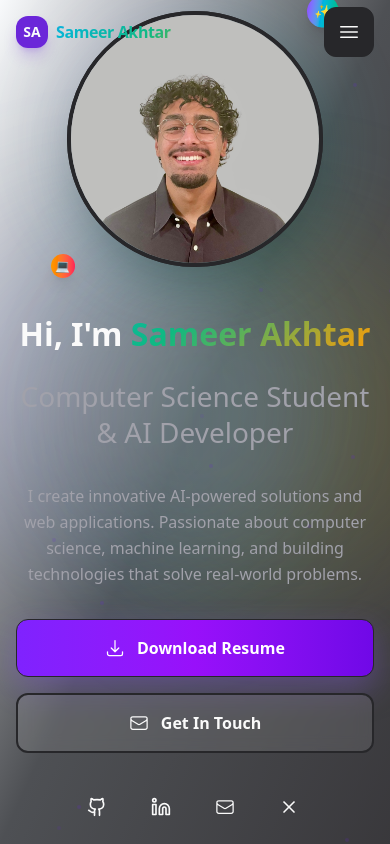
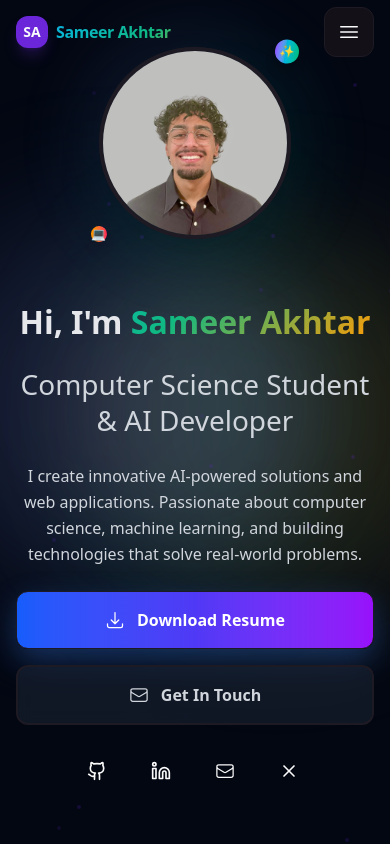
Before and after one commit to Smear6uard/sameerakhtar.dev, a Next.js app: page / in a window 390 px wide. Shown: the top 844 px of the page. Built offline with nearby package versions, Linux system fonts and the light colour scheme.

Commit message:
fixed UI for mobile
🤖 Generated with [Claude Code](https://claude.com/claude-code)

Co-Authored-By: Claude <noreply@anthropic.com>

```diff
--- a/src/app/globals.css
+++ b/src/app/globals.css
@@ -24,24 +24,24 @@
 }
 
 .dark {
-  --background: 240 10% 3.9%;
+  --background: 260 30% 3%;
   --foreground: 0 0% 98%;
-  --card: 240 10% 3.9%;
+  --card: 260 25% 5%;
   --card-foreground: 0 0% 98%;
-  --popover: 240 10% 3.9%;
+  --popover: 260 30% 3%;
   --popover-foreground: 0 0% 98%;
   --primary: 263 70% 50%;
   --primary-foreground: 210 40% 98%;
-  --secondary: 240 3.7% 15.9%;
+  --secondary: 260 20% 8%;
   --secondary-foreground: 0 0% 98%;
-  --muted: 240 3.7% 15.9%;
+  --muted: 260 20% 8%;
   --muted-foreground: 240 5% 64.9%;
-  --accent: 240 3.7% 15.9%;
+  --accent: 260 20% 8%;
   --accent-foreground: 0 0% 98%;
   --destructive: 0 62.8% 30.6%;
   --destructive-foreground: 0 0% 98%;
-  --border: 240 3.7% 15.9%;
-  --input: 240 3.7% 15.9%;
+  --border: 260 15% 12%;
+  --input: 260 15% 12%;
   --ring: 263 70% 50%;
 }
 
--- a/src/components/footer.tsx
+++ b/src/components/footer.tsx
@@ -1,18 +1,64 @@
 "use client";
 
 import { Heart } from "lucide-react";
+import Link from "next/link";
 
 export function Footer() {
+  const currentYear = new Date().getFullYear();
+
+  const navLinks = [
+    { name: "About", href: "#about" },
+    { name: "Projects", href: "#projects" },
+    { name: "Skills", href: "#skills" },
+    { name: "Resume", href: "#resume" },
+    { name: "Contact", href: "#contact" },
+  ];
+
   return (
     <footer className="border-t border-border/50 bg-background/30 backdrop-blur-sm">
-      <div className="container mx-auto px-4 sm:px-6 lg:px-8 py-6">
-        <div className="flex flex-col items-center space-y-3">
-          <p className="text-sm text-muted-foreground flex items-center gap-1.5">
-            Made with <Heart className="w-3 h-3 text-red-500 fill-red-500" /> by Sameer Akhtar
-          </p>
-          <p className="text-xs text-muted-foreground/70">
-            © {new Date().getFullYear()} All rights reserved.
-          </p>
+      <div className="container mx-auto px-4 sm:px-6 lg:px-8">
+        <div className="py-8">
+          <div className="flex flex-col md:flex-row items-center justify-between gap-6">
+            {/* Brand */}
+            <div className="flex items-center gap-3">
+              <div className="w-10 h-10 rounded-xl bg-primary flex items-center justify-center shadow-lg shadow-primary/25">
+                <span className="text-primary-foreground font-bold text-lg">SA</span>
+              </div>
+              <div>
+                <h3 className="font-bold text-base gradient-text">Sameer Akhtar</h3>
+                <p className="text-xs text-muted-foreground">Computer Science Student & AI Developer</p>
+              </div>
+            </div>
+
+            {/* Quick Links */}
+            <nav className="flex flex-wrap items-center justify-center gap-6">
+              {navLinks.map((link) => (
+                <Link
+                  key={link.name}
+                  href={link.href}
+                  className="text-sm text-muted-foreground hover:text-primary transition-colors duration-200"
+                >
+                  {link.name}
+                </Link>
+              ))}
+            </nav>
+          </div>
+        </div>
+
+        {/* Bottom Bar */}
+        <div className="border-t border-border/30 py-4">
+          <div className="flex flex-col sm:flex-row items-center justify-between gap-4">
+            <div className="flex items-center gap-1.5 text-sm text-muted-foreground">
+              <span>Made with</span>
+              <Heart className="w-3 h-3 text-red-500 fill-red-500" />
+              <span>by Sameer Akhtar</span>
+            </div>
+            <div className="flex items-center gap-4 text-xs text-muted-foreground/70">
+              <span>© {currentYear} All rights reserved.</span>
+              <span>•</span>
+              <span>Built with Next.js & Tailwind CSS</span>
+            </div>
+          </div>
         </div>
       </div>
     </footer>
--- a/src/components/sections/contact-section.tsx
+++ b/src/components/sections/contact-section.tsx
@@ -34,7 +34,7 @@ const contactInfo = [
 const socialLinks = [
   { name: "GitHub", href: "https://github.com/Smear6uard", icon: GithubIcon },
   { name: "LinkedIn", href: "https://linkedin.com/in/sameerakhtar", icon: LinkedinIcon },
-  { name: "X (Twitter)", href: "https://twitter.com/sameerakhtar", icon: X },
+  { name: "X (Twitter)", href: "https://x.com/s_ameer_akhtar", icon: X },
 ];
 
 export function ContactSection() {
--- a/src/components/sections/hero-section.tsx
+++ b/src/components/sections/hero-section.tsx
@@ -63,13 +63,13 @@ export function HeroSection() {
   return (
     <section className="min-h-[100vh] flex items-center justify-center relative overflow-hidden">
       {/* Enhanced Animated Background */}
-      <div className="absolute inset-0 bg-gradient-to-br from-slate-50 via-blue-50/30 to-purple-50/20 dark:from-slate-950/95 dark:via-blue-950/90 dark:to-purple-950/95" />
+      <div className="absolute inset-0 bg-gray-950" />
 
       {/* Animated gradient orbs with more movement */}
       <div className="absolute inset-0 overflow-hidden pointer-events-none">
-        <div className="absolute top-1/4 -left-20 w-96 h-96 bg-gradient-to-r from-violet-400/15 to-cyan-400/15 dark:from-violet-500/40 dark:to-cyan-500/40 rounded-full blur-3xl float" style={{ animationDelay: '0s', animationDuration: '8s' }} />
-        <div className="absolute bottom-1/4 -right-20 w-96 h-96 bg-gradient-to-r from-emerald-400/15 to-amber-400/15 dark:from-emerald-500/40 dark:to-amber-500/40 rounded-full blur-3xl float" style={{ animationDelay: '2s', animationDuration: '10s' }} />
-        <div className="absolute top-1/2 left-1/2 transform -translate-x-1/2 -translate-y-1/2 w-64 h-64 bg-gradient-to-r from-rose-400/10 to-violet-400/10 dark:from-rose-500/30 dark:to-violet-500/30 rounded-full blur-2xl float" style={{ animationDelay: '4s', animationDuration: '12s' }} />
+        <div className="absolute top-1/4 -left-20 w-96 h-96 bg-gradient-to-r from-violet-400/15 to-cyan-400/15 dark:from-violet-500/5 dark:to-cyan-500/5 rounded-full blur-3xl float" style={{ animationDelay: '0s', animationDuration: '8s' }} />
+        <div className="absolute bottom-1/4 -right-20 w-96 h-96 bg-gradient-to-r from-emerald-400/15 to-amber-400/15 dark:from-emerald-500/5 dark:to-amber-500/5 rounded-full blur-3xl float" style={{ animationDelay: '2s', animationDuration: '10s' }} />
+        <div className="absolute top-1/2 left-1/2 transform -translate-x-1/2 -translate-y-1/2 w-64 h-64 bg-gradient-to-r from-rose-400/10 to-violet-400/10 dark:from-rose-500/3 dark:to-violet-500/3 rounded-full blur-2xl float" style={{ animationDelay: '4s', animationDuration: '12s' }} />
       </div>
 
       {/* Floating particles */}
@@ -93,13 +93,13 @@ export function HeroSection() {
           variants={containerVariants}
           initial="hidden"
           animate="visible"
-          className="grid grid-cols-1 lg:grid-cols-2 gap-12 lg:gap-20 items-center"
+          className="grid grid-cols-1 lg:grid-cols-2 gap-8 sm:gap-12 lg:gap-20 items-center"
         >
           {/* Left Column - Text Content */}
-          <div className="space-y-8 sm:space-y-12 text-center lg:text-left">
+          <div className="space-y-6 sm:space-y-8 lg:space-y-12 text-center lg:text-left">
             <motion.div variants={itemVariants} className="space-y-6 sm:space-y-8">
               <motion.h1
-                className="text-2xl sm:text-3xl md:text-4xl lg:text-5xl font-bold leading-tight text-foreground"
+                className="text-2xl sm:text-3xl md:text-4xl lg:text-5xl font-bold leading-tight text-gray-200 dark:text-gray-100"
                 variants={itemVariants}
               >
                 Hi, I&apos;m{" "}
@@ -109,7 +109,7 @@ export function HeroSection() {
                 </span>
               </motion.h1>
                 <motion.h2
-                  className="text-lg sm:text-xl md:text-2xl lg:text-3xl text-muted-foreground font-medium"
+                  className="text-lg sm:text-xl md:text-2xl lg:text-3xl text-gray-300 dark:text-gray-200 font-medium"
                   variants={itemVariants}
                   initial={{ opacity: 0 }}
                   animate={{ opacity: mounted && !isTyping ? 1 : 0 }}
@@ -121,7 +121,7 @@ export function HeroSection() {
 
             <motion.p
               variants={itemVariants}
-              className="text-base sm:text-lg text-muted-foreground leading-relaxed max-w-2xl mx-auto lg:mx-0"
+              className="text-base sm:text-lg text-gray-300 dark:text-gray-200 leading-relaxed max-w-2xl mx-auto lg:mx-0"
               initial={{ opacity: 0 }}
               animate={{ opacity: mounted && !isTyping ? 1 : 0 }}
               transition={{ delay: 1 }}
@@ -138,18 +138,18 @@ export function HeroSection() {
                  <motion.a
                    href="/Sameer-Akhtar-Resume.pdf"
                    download
-                   className="relative inline-flex items-center justify-center group overflow-hidden rounded-xl px-8 py-4 bg-gradient-to-r from-violet-600 via-purple-600 to-violet-700 text-white font-semibold shadow-lg hover:shadow-2xl transition-all duration-300 border border-violet-500/30"
+                   className="relative inline-flex items-center justify-center group overflow-hidden rounded-xl px-8 py-4 bg-gradient-to-r from-blue-600 via-indigo-600 to-purple-600 dark:from-blue-500 dark:via-indigo-500 dark:to-purple-500 text-white font-semibold shadow-lg hover:shadow-2xl transition-all duration-300 border border-blue-500/30 dark:border-blue-400/40"
                    whileHover={{
                      scale: 1.08,
                      y: -4,
-                     boxShadow: "0 20px 40px rgba(139, 92, 246, 0.4)"
+                     boxShadow: "0 20px 40px rgba(59, 130, 246, 0.4)"
                    }}
                    whileTap={{ scale: 0.95 }}
                    animate={{
                      boxShadow: [
-                       "0 10px 30px rgba(139, 92, 246, 0.3)",
-                       "0 15px 35px rgba(139, 92, 246, 0.4)",
-                       "0 10px 30px rgba(139, 92, 246, 0.3)"
+                       "0 10px 30px rgba(59, 130, 246, 0.3)",
+                       "0 15px 35px rgba(59, 130, 246, 0.4)",
+                       "0 10px 30px rgba(59, 130, 246, 0.3)"
                      ]
                    }}
                    transition={{
@@ -161,7 +161,7 @@ export function HeroSection() {
                    }}
                  >
                    {/* Animated background gradient */}
-                   <div className="absolute inset-0 bg-gradient-to-r from-violet-500 via-purple-500 to-violet-600 opacity-0 group-hover:opacity-100 transition-opacity duration-300" />
+                   <div className="absolute inset-0 bg-gradient-to-r from-blue-500 via-indigo-500 to-purple-500 opacity-0 group-hover:opacity-100 transition-opacity duration-300" />
 
                    {/* Shimmer effect */}
                    <div className="absolute inset-0 -translate-x-full group-hover:translate-x-full transition-transform duration-700 bg-gradient-to-r from-transparent via-white/20 to-transparent" />
@@ -176,26 +176,26 @@ export function HeroSection() {
 
                  <motion.a
                    href="#contact"
-                   className="relative inline-flex items-center justify-center group overflow-hidden rounded-xl px-8 py-4 bg-white/10 dark:bg-white/5 backdrop-blur-sm text-foreground font-semibold border-2 border-violet-500/30 hover:border-violet-500/60 transition-all duration-300"
+                   className="relative inline-flex items-center justify-center group overflow-hidden rounded-xl px-8 py-4 bg-gray-800/50 dark:bg-gray-900/50 backdrop-blur-sm text-gray-300 dark:text-gray-200 font-semibold border-2 border-gray-600 dark:border-gray-700 hover:border-blue-500 dark:hover:border-blue-400 transition-all duration-300"
                    whileHover={{
                      scale: 1.08,
                      y: -4,
-                     boxShadow: "0 20px 40px rgba(139, 92, 246, 0.2)"
+                     boxShadow: "0 20px 40px rgba(59, 130, 246, 0.2)"
                    }}
                    whileTap={{ scale: 0.95 }}
                  >
                    {/* Animated background */}
-                   <div className="absolute inset-0 bg-gradient-to-r from-violet-500/10 via-purple-500/10 to-violet-500/10 opacity-0 group-hover:opacity-100 transition-opacity duration-300" />
+                   <div className="absolute inset-0 bg-gradient-to-r from-blue-500/10 via-indigo-500/10 to-purple-500/10 opacity-0 group-hover:opacity-100 transition-opacity duration-300" />
 
                    {/* Shimmer effect */}
-                   <div className="absolute inset-0 -translate-x-full group-hover:translate-x-full transition-transform duration-700 bg-gradient-to-r from-transparent via-violet-500/20 to-transparent" />
+                   <div className="absolute inset-0 -translate-x-full group-hover:translate-x-full transition-transform duration-700 bg-gradient-to-r from-transparent via-blue-500/20 to-transparent" />
 
                    <EnvelopeIcon className="relative w-5 h-5 mr-3 group-hover:scale-110 group-hover:rotate-12 transition-all duration-300" />
                    <span className="relative">Get In Touch</span>
 
                    {/* Floating particles */}
-                   <div className="absolute -top-1 -right-1 w-2 h-2 bg-violet-500/60 rounded-full opacity-0 group-hover:opacity-100 group-hover:animate-ping" />
-                   <div className="absolute -bottom-1 -left-1 w-1.5 h-1.5 bg-purple-500/40 rounded-full opacity-0 group-hover:opacity-100 group-hover:animate-ping" style={{ animationDelay: '0.3s' }} />
+                   <div className="absolute -top-1 -right-1 w-2 h-2 bg-blue-500/60 rounded-full opacity-0 group-hover:opacity-100 group-hover:animate-ping" />
+                   <div className="absolute -bottom-1 -left-1 w-1.5 h-1.5 bg-indigo-500/40 rounded-full opacity-0 group-hover:opacity-100 group-hover:animate-ping" style={{ animationDelay: '0.3s' }} />
                  </motion.a>
             </motion.div>
 
@@ -255,14 +255,14 @@ export function HeroSection() {
           {/* Right Column - Profile Image */}
           <motion.div
             variants={itemVariants}
-            className="flex justify-center lg:justify-end order-first lg:order-last"
+            className="flex justify-center lg:justify-end order-first lg:order-last mb-8 lg:mb-0"
           >
             <div className="relative">
               <motion.div
                 initial={{ scale: 0.9, opacity: 0, rotateY: -15 }}
                 animate={{ scale: 1, opacity: 1, rotateY: 0 }}
                 transition={{ duration: 1, delay: 0.3, type: "spring", stiffness: 100 }}
-                className="relative w-[16rem] h-[16rem] sm:w-[20rem] sm:h-[20rem] md:w-[24rem] md:h-[24rem] lg:w-[28rem] lg:h-[28rem]"
+                className="relative w-[12rem] h-[12rem] sm:w-[16rem] sm:h-[16rem] md:w-[20rem] md:h-[20rem] lg:w-[28rem] lg:h-[28rem]"
               >
                 {/* Enhanced glow effect with animation */}
                 <motion.div
@@ -313,7 +313,7 @@ export function HeroSection() {
 
                 {/* Floating elements around the image */}
                 <motion.div
-                  className="absolute -top-4 -right-4 w-8 h-8 bg-gradient-to-r from-violet-500 via-cyan-500 to-emerald-500 rounded-full flex items-center justify-center text-white text-sm font-bold shadow-lg"
+                  className="absolute -top-2 -right-2 sm:-top-4 sm:-right-4 w-6 h-6 sm:w-8 sm:h-8 bg-gradient-to-r from-violet-500 via-cyan-500 to-emerald-500 rounded-full flex items-center justify-center text-white text-xs sm:text-sm font-bold shadow-lg"
                   animate={{
                     y: [-5, 5, -5],
                     rotate: [0, 10, -10, 0]
@@ -328,7 +328,7 @@ export function HeroSection() {
                 </motion.div>
 
                 <motion.div
-                  className="absolute -bottom-4 -left-4 w-6 h-6 bg-gradient-to-r from-amber-500 to-rose-500 rounded-full flex items-center justify-center text-white text-xs font-bold shadow-lg"
+                  className="absolute -bottom-2 -left-2 sm:-bottom-4 sm:-left-4 w-4 h-4 sm:w-6 sm:h-6 bg-gradient-to-r from-amber-500 to-rose-500 rounded-full flex items-center justify-center text-white text-xs font-bold shadow-lg"
                   animate={{
                     y: [5, -5, 5],
                     rotate: [0, -10, 10, 0]
--- a/src/components/sections/skills-section.tsx
+++ b/src/components/sections/skills-section.tsx
@@ -15,7 +15,7 @@ const skillCategories = [
     title: "Programming Languages",
     icon: CodeBracketIcon,
     color: "from-blue-500 to-indigo-600",
-    bgColor: "bg-blue-50 dark:bg-blue-950/20",
+    bgColor: "bg-blue-900/20 dark:bg-blue-900/40",
     skills: [
       { name: "JavaScript", level: "Proficient", project: "3+ years experience" },
       { name: "Python", level: "Proficient", project: "3+ years experience" },
@@ -29,7 +29,7 @@ const skillCategories = [
     title: "Technologies & Tools",
     icon: ServerIcon,
     color: "from-teal-500 to-cyan-600",
-    bgColor: "bg-teal-50 dark:bg-teal-950/20",
+    bgColor: "bg-teal-900/20 dark:bg-teal-900/40",
     skills: [
       { name: "AWS", level: "Proficient", project: "Cloud Development" },
       { name: "Langchain", level: "Proficient", project: "AI Integration" },
@@ -43,7 +43,7 @@ const skillCategories = [
     title: "AI & Web Development",
     icon: WrenchScrewdriverIcon,
     color: "from-indigo-500 to-purple-600",
-    bgColor: "bg-indigo-50 dark:bg-indigo-950/20",
+    bgColor: "bg-indigo-900/20 dark:bg-indigo-900/40",
     skills: [
       { name: "Next.js", level: "Proficient", project: "AI Answer Engine" },
       { name: "React", level: "Proficient", project: "Web Applications" },
@@ -142,12 +142,24 @@ export function SkillsSection() {
 
                       <div className="flex items-center gap-1 sm:gap-2 flex-shrink-0">
                         {skill.level === 'Expert' && (
-                          <StarIcon className="w-3 h-3 sm:w-3.5 sm:h-3.5 text-blue-500 fill-blue-500 dark:text-blue-400 dark:fill-blue-400 group-hover:scale-110 transition-transform duration-300" />
+                          <StarIcon className={`w-3 h-3 sm:w-3.5 sm:h-3.5 ${
+                            categoryIndex === 0 ? 'text-blue-500 fill-blue-500 dark:text-blue-400 dark:fill-blue-400' :
+                            categoryIndex === 1 ? 'text-teal-500 fill-teal-500 dark:text-teal-400 dark:fill-teal-400' :
+                            'text-indigo-500 fill-indigo-500 dark:text-indigo-400 dark:fill-indigo-400'
+                          } group-hover:scale-110 transition-transform duration-300`} />
                         )}
                         <span className={`px-2 sm:px-2.5 py-1 rounded-lg text-xs font-medium transition-all duration-300 whitespace-nowrap ${
                           skill.level === 'Expert'
-                            ? 'bg-blue-100 dark:bg-blue-900/30 text-blue-700 dark:text-blue-300 border border-blue-200 dark:border-blue-700 group-hover:bg-blue-200 dark:group-hover:bg-blue-800/40 group-hover:scale-105'
-                            : 'bg-muted text-muted-foreground border border-border group-hover:bg-primary/5 group-hover:text-primary group-hover:scale-105'
+                            ? categoryIndex === 0
+                              ? 'bg-blue-900/40 dark:bg-blue-800/50 text-blue-200 dark:text-blue-100 border border-blue-700/40 dark:border-blue-600/50 group-hover:bg-blue-800/50 dark:group-hover:bg-blue-700/60 group-hover:scale-105'
+                              : categoryIndex === 1
+                              ? 'bg-teal-900/40 dark:bg-teal-800/50 text-teal-200 dark:text-teal-100 border border-teal-700/40 dark:border-teal-600/50 group-hover:bg-teal-800/50 dark:group-hover:bg-teal-700/60 group-hover:scale-105'
+                              : 'bg-indigo-900/40 dark:bg-indigo-800/50 text-indigo-200 dark:text-indigo-100 border border-indigo-700/40 dark:border-indigo-600/50 group-hover:bg-indigo-800/50 dark:group-hover:bg-indigo-700/60 group-hover:scale-105'
+                            : categoryIndex === 0
+                              ? 'bg-blue-900/20 dark:bg-blue-800/30 text-blue-300 dark:text-blue-200 border border-blue-800/30 dark:border-blue-700/40 group-hover:bg-blue-800/30 dark:group-hover:bg-blue-700/40 group-hover:text-blue-200 dark:group-hover:text-blue-100 group-hover:scale-105'
+                              : categoryIndex === 1
+                              ? 'bg-teal-900/20 dark:bg-teal-800/30 text-teal-300 dark:text-teal-200 border border-teal-800/30 dark:border-teal-700/40 group-hover:bg-teal-800/30 dark:group-hover:bg-teal-700/40 group-hover:text-teal-200 dark:group-hover:text-teal-100 group-hover:scale-105'
+                              : 'bg-indigo-900/20 dark:bg-indigo-800/30 text-indigo-300 dark:text-indigo-200 border border-indigo-800/30 dark:border-indigo-700/40 group-hover:bg-indigo-800/30 dark:group-hover:bg-indigo-700/40 group-hover:text-indigo-200 dark:group-hover:text-indigo-100 group-hover:scale-105'
                         }`}>
                           {skill.level}
                         </span>
--- a/src/components/theme-provider.tsx
+++ b/src/components/theme-provider.tsx
@@ -8,11 +8,13 @@ export function ThemeProvider({ children, ...props }: React.ComponentProps<typeo
 
   React.useEffect(() => {
     setMounted(true);
+    // Force dark mode
+    document.documentElement.classList.add('dark');
   }, []);
 
   if (!mounted) {
     return <>{children}</>;
   }
 
-  return <NextThemesProvider {...props}>{children}</NextThemesProvider>;
+  return <NextThemesProvider {...props} forcedTheme="dark">{children}</NextThemesProvider>;
 }
```
Also changed, not shown: src/components/sections/resume-section.tsx (+25 -25 lines).
